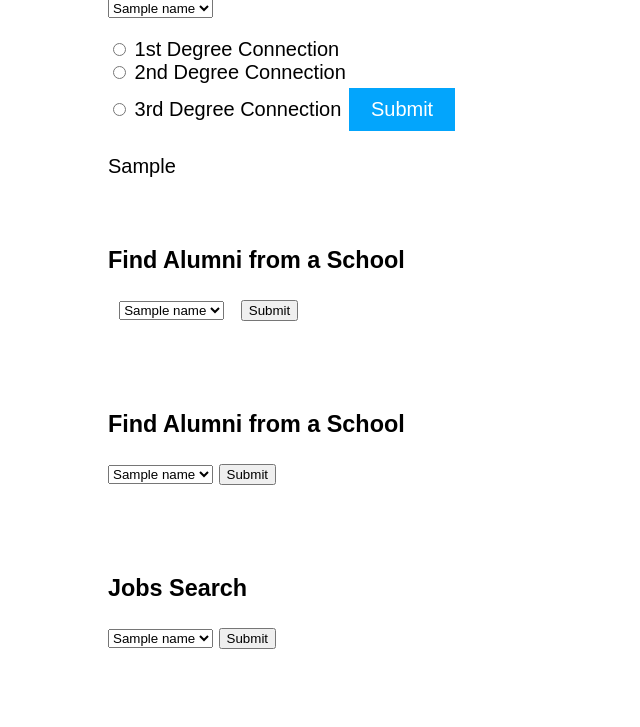
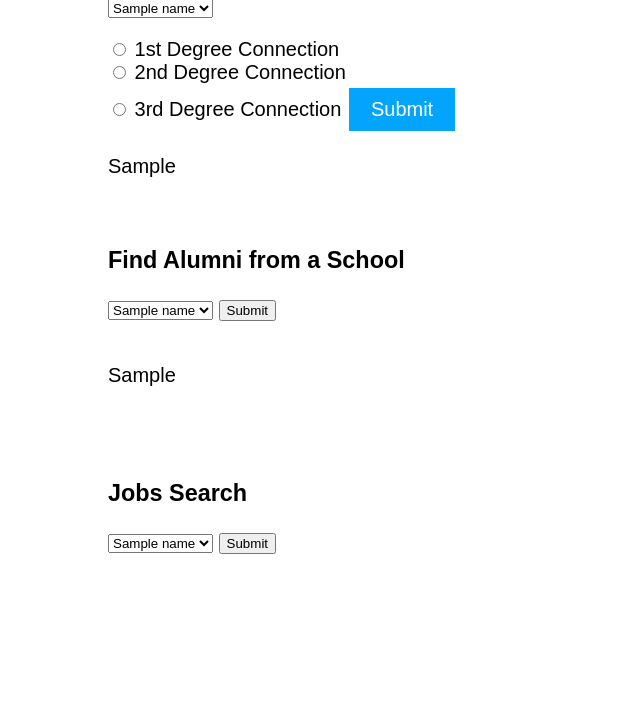
Before and after one commit to scottsoif/LinkedIn-Remix-W4111-proj1, a Flask app: template templates/index.html in a window 1280 px wide. Shown: the part 256-983 px from the top of the page, without its empty margins (0-640 px from the left). After the commit the page ends 810 px from the top, so only its background shows below. Run offline with Flask 2, Linux system fonts and the light colour scheme; the template is opened without the code that fills it: most values are stand-ins (such as "Sample title", 1, 10 or a date in 2020); parts of the project's set-up code (start-up, migrations or seed data) failed here and were passed over.

Commit message:
asher changes new

```diff
--- a/server.py
+++ b/server.py
@@ -42,7 +42,13 @@
 
 @app.before_request
 def before_request():
+  """
+  This function is run at the beginning of every web request
+  (every time you enter an address in the web browser).
+  We use it to setup a database connection that can be used throughout the request.
 
+  The variable g is globally accessible.
+  """
   try:
     g.conn = engine.connect()
   except:
@@ -164,23 +170,19 @@
     alumni.clear()
     print(f"\n\n{request.form}")
     school_id = request.form['school_id']
-
+    cursor = g.conn.execute(
+    '''
+    Select name
+    From alumni a, li_user l
+    Where a.person_id = l.id and a.school_id = {}
+    '''.format(school_id)
+    )
+    for result in cursor:
+        print(result[0])
+        alumni.append(result[0])
     print(f"School id: {school_id}\n\n")
     return redirect('/')
 
-@app.route('/getAlumni', methods=['POST'])
-def getAlumni():
-    print(f"\n\n{request.form}")
-    school_id = request.form['school_id']
-    cursor = g.conn.execute('''
-    Select name
-    From alumni a, li_user l
-    Where a.person_id = l.id and a.school_id = {}
-    '''.format(school_id))
-    for result in cursor:
-        print(result[0])
-    print(f"School id: {school_id}\n\n")
-    return redirect('/')
 
 # data 3
 @app.route('/getJobs', methods=['POST'])
--- a/templates/index.html
+++ b/templates/index.html
@@ -56,16 +56,6 @@
     {% endfor %}
   </div>
 
-<br><br>
-<h3>Find Alumni from a School</h3>
-<form method="POST" action="/getAlumni">
-  <select name="school_id">
-    {% for name in data2 %}
-    <option value={{name[0]}}>{{name[1]}}</option>
-    {% endfor %}
-  </select>
-  <input type="submit" value="Submit">
-</form>
 
 
 <br><br>
@@ -79,6 +69,11 @@
   <input type="submit" value="Submit">
 </form>
 
+<div>
+    {% for n in rData2 %}
+    <div>{{n}}</div>
+    {% endfor %}
+  </div>
 
 <br><br>
 <h3>Jobs Search</h3>
```
